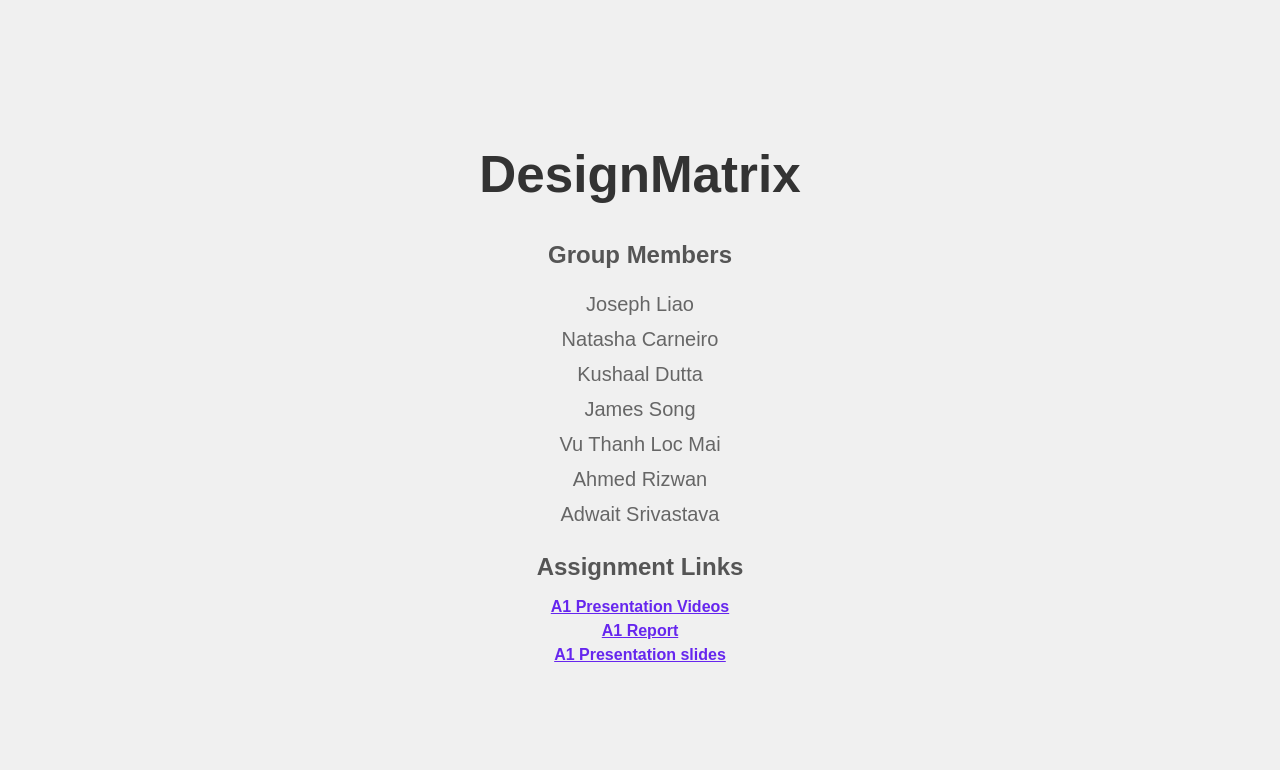
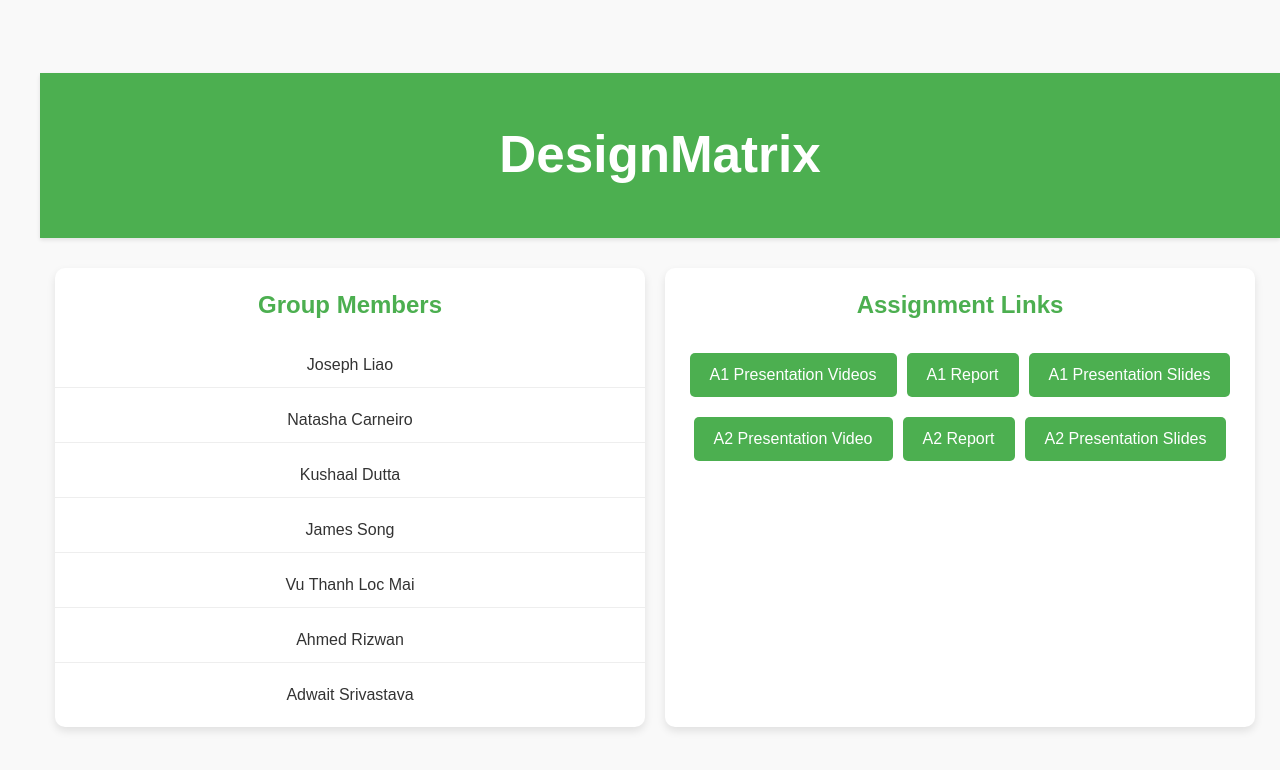
Before and after one commit to JosephLiao542211/CISC322, a React (Vite) app: page / in a window 1280 px wide. Shown: the top 770 px of the page. Built offline with nearby package versions, Linux system fonts and the light colour scheme.

Commit message:
A2 report

```diff
--- a/src/App.css
+++ b/src/App.css
@@ -1,78 +1,99 @@
 body {
+    margin: 0;
     font-family: 'Arial', sans-serif;
-    margin: 0;
-    padding: 0;
-    background-color: #f0f0f0;
+    background-color: #f9f9f9;
+    color: #333;
     display: flex;
     flex-direction: column;
     align-items: center;
     justify-content: center;
-    height: 100vh;
 }
 
 .header {
+    background-color: #4CAF50;
+    color: white;
+    width: 100%;
+    padding: 20px;
     text-align: center;
+    box-shadow: 0 2px 4px rgba(0, 0, 0, 0.1);
+    margin-bottom: 30px;
+}
+
+.container {
+    display: grid;
+    grid-template-columns: 1fr;
+    gap: 20px;
+    width: 100%;
+    max-width: 1200px;
+    text-align: center;
+}
+
+
+.card {
+    width: 100%;
+    background-color: white;
+    border-radius: 10px;
+    margin: 0 auto;
+    box-shadow: 0 4px 8px rgba(0, 0, 0, 0.1);
+    margin-left: 15px;
+    text-align: center;
+}
+
+
+.group-members {
+    text-align: center;
+}
+
+.group-members h2 {
+    color: #4CAF50;
+    font-size: 1.5rem;
     margin-bottom: 20px;
 }
 
-h1 {
-    font-size: 36px;
-    color: #333;
+.group-members ul {
+    list-style: none;
+    padding: 0;
+    margin: 0;
 }
 
-.names-list {
+.group-members ul li {
+    margin: 10px 0;
+    padding: 10px;
+    border-bottom: 1px solid #eee;
+}
+
+.group-members ul li:last-child {
+    border-bottom: none;
+}
+
+.assignment-links {
     text-align: center;
+}
+
+.assignment-links h2 {
+    color: #4CAF50;
+    font-size: 1.5rem;
     margin-bottom: 20px;
 }
 
-.names-list h2 {
-    font-size: 24px;
-    color: #555;
-    margin-bottom: 10px;
+.assignment-links a {
+    display: inline-block;
+    margin: 10px 5px;
+    padding: 10px 20px;
+    background-color: #4CAF50;
+    color: white;
+    text-decoration: none;
+    border-radius: 5px;
+    transition: transform 0.2s, background-color 0.3s ease;
 }
 
-.names-list ul {
-    list-style-type: none;
-    padding: 0;
+.assignment-links a:hover {
+    background-color: #45a049;
+    transform: scale(1.05);
 }
 
-.names-list li {
-    font-size: 20px;
-    color: #666;
-    margin: 5px 0;
+@media (min-width: 768px) {
+    .container {
+        grid-template-columns: 1fr 1fr;
+    }
 }
-
-.card {
-    background-color: #fff;
-    padding: 20px;
-    border-radius: 10px;
-    box-shadow: 0 4px 8px rgba(0, 0, 0, 0.1);
-    text-align: center;
-}
-
-button {
-    background-color: #007bff;
-    color: white;
-    border: none;
-    padding: 10px 20px;
-    border-radius: 5px;
-    font-size: 16px;
-    cursor: pointer;
-}
-
-button:hover {
-    background-color: #0056b3;
-}
-
-.names-list a {
-    font-weight: 700;
-    color: #6626ee;
-    text-decoration: underline;
-}
-.names-list a:hover {
-    color: #c70039;
-    text-decoration: none;
-    background-color: #f0f0f0;
-    padding: 2px 4px;
-    border-radius: 3px;
-}
--- a/src/App.tsx
+++ b/src/App.tsx
@@ -6,7 +6,8 @@ function App() {
             <div className="header">
                 <h1>DesignMatrix</h1>
             </div>
-            <div className="names-list">
+            <div className="container">
+                <div className="card group-members">
                     <h2>Group Members</h2>
                     <ul>
                         <li>Joseph Liao</li>
@@ -18,13 +19,15 @@ function App() {
                         <li>Adwait Srivastava</li>
                     </ul>
                 </div>
-            <div className="names-list">
+                <div className="card assignment-links">
                     <h2>Assignment Links</h2>
                     <a href="https://youtu.be/YZdRai4Acd0">A1 Presentation Videos</a>
-                <br></br>
-                <a href="https://docs.google.com/document/d/1mo1GT4lq9acY0ROl-6ce3UmdqNgaw4fkyD6yD7HIDYw/edit?usp=sharing">A1 Report </a>
-                <br></br>
-                <a href="https://drive.google.com/file/d/1dgShP_zcq6IYxMj2QtzFW0NzSMQpU8qo/view?usp=sharing">A1 Presentation slides</a>
+                    <a href="https://docs.google.com/document/d/1mo1GT4lq9acY0ROl-6ce3UmdqNgaw4fkyD6yD7HIDYw/edit?usp=sharing">A1 Report</a>
+                    <a href="https://drive.google.com/file/d/1dgShP_zcq6IYxMj2QtzFW0NzSMQpU8qo/view?usp=sharing">A1 Presentation Slides</a>
+                    <a href="https://drive.google.com/file/d/1ewsV05CXLbGEVvs1pEE5m2kRetZgBHD8/view">A2 Presentation Video</a>
+                    <a href="https://docs.google.com/document/d/10EMA7B5tgYHIZYKPGK92F6dqqlSFAkpLG9jWpTQ4uqw/edit?usp=sharing">A2 Report</a>
+                    <a href="https://drive.google.com/file/d/1kSixV50S-qH7K1cWUT0euui_zDvuattn/view?usp=sharing">A2 Presentation Slides</a>
+                </div>
             </div>
         </>
     );
```
Lines whose indentation alone changed are shown as unchanged.
